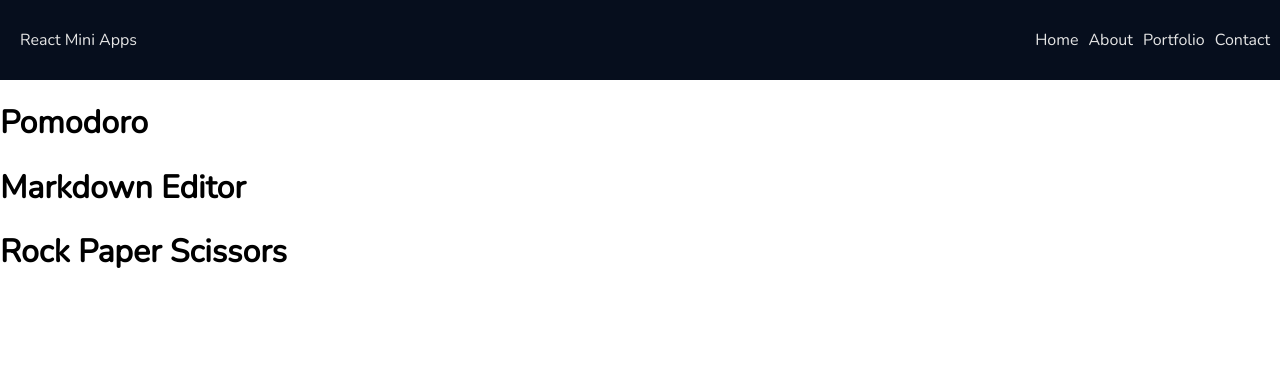
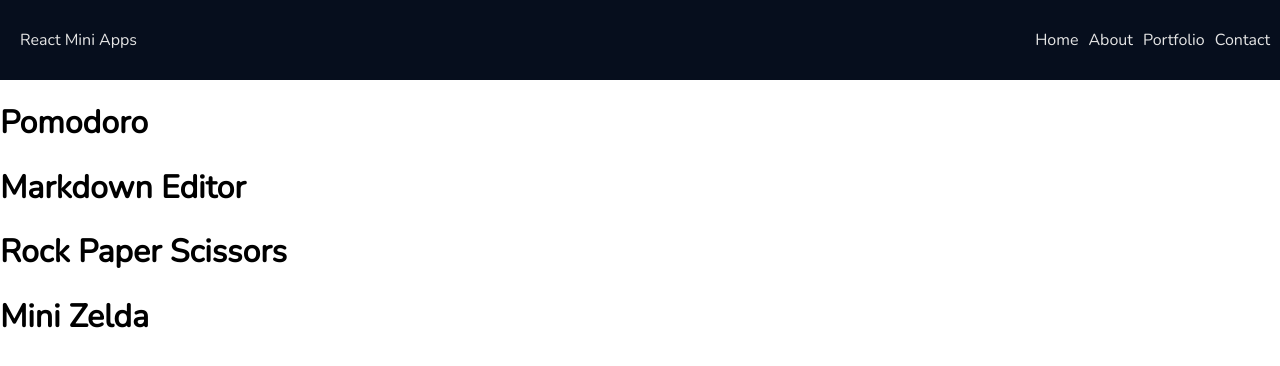
Before and after one commit to gaganssingh/react-mini-apps, a React (Create React App) app: page / in a window 1280 px wide. Shown: the top 366 px of the page. Built offline with nearby package versions, Linux system fonts and the light colour scheme.

Commit message:
Added HomeScreen link for MiniZelda

```diff
--- a/src/components/HomeScreen/HomeScreen.js
+++ b/src/components/HomeScreen/HomeScreen.js
@@ -17,6 +17,10 @@ const HomeScreen = () => {
             <Link to="/rockpaperscissors">
                 <h1>Rock Paper Scissors</h1>
             </Link>
+
+            <Link to="/minizelda">
+                <h1>Mini Zelda</h1>
+            </Link>
         </main>
     );
 };
```
